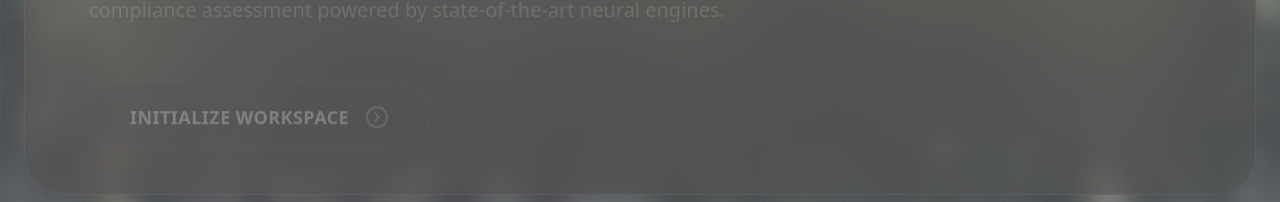
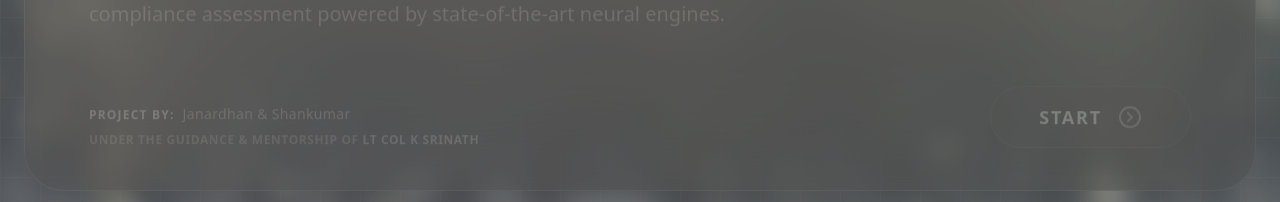
Before and after one commit to shankumar7/drill, a Next.js app in the folder web-ui/: page / in a window 1280 px wide. Shown: the part 543-745 px from the top of the page. Built offline with nearby package versions, Linux system fonts and the light colour scheme.

Commit message:
feat: implement system boot sequence and onboarding UI for Drill Command system

```diff
--- a/web-ui/src/app/page.tsx
+++ b/web-ui/src/app/page.tsx
@@ -218,12 +218,22 @@ function OnboardingScreen({ onNext }: { onNext: () => void }) {
             Initialize the workspace to begin real-time, multi-camera drill compliance assessment powered by state-of-the-art neural engines.
           </p>
 
-          <div className="flex items-center space-x-8">
+          <div className="flex flex-col lg:flex-row lg:items-end justify-between gap-8 mt-4">
+            <div className="flex flex-col space-y-2 text-stone-400">
+              <p className="text-sm tracking-wide font-medium">
+                <span className="text-stone-300 font-bold uppercase tracking-widest text-xs mr-2">Project By:</span>
+                Janardhan & Shankumar
+              </p>
+              <p className="text-xs tracking-wider uppercase font-bold opacity-70">
+                Under the Guidance & Mentorship of <span className="text-stone-300">Lt Col K Srinath</span>
+              </p>
+            </div>
+
             <button
               onClick={onNext}
-              className="group relative overflow-hidden flex items-center justify-center space-x-4 bg-stone-800 text-stone-100 border border-white/10 px-10 py-5 rounded-full font-bold text-lg hover:bg-stone-700 active:scale-95 transition-all shadow-xl"
+              className="group shrink-0 relative overflow-hidden flex items-center justify-center space-x-4 bg-stone-800 text-stone-100 border border-white/10 px-12 py-4 rounded-full font-bold text-lg hover:bg-stone-700 active:scale-95 transition-all shadow-xl"
             >
-              <span className="relative z-10 tracking-wide uppercase">Initialize Workspace</span>
+              <span className="relative z-10 tracking-widest uppercase">Start</span>
               <ChevronRightCircle className="relative z-10 w-6 h-6 group-hover:translate-x-1 transition-transform opacity-50 group-hover:opacity-100" />
             </button>
           </div>
```
